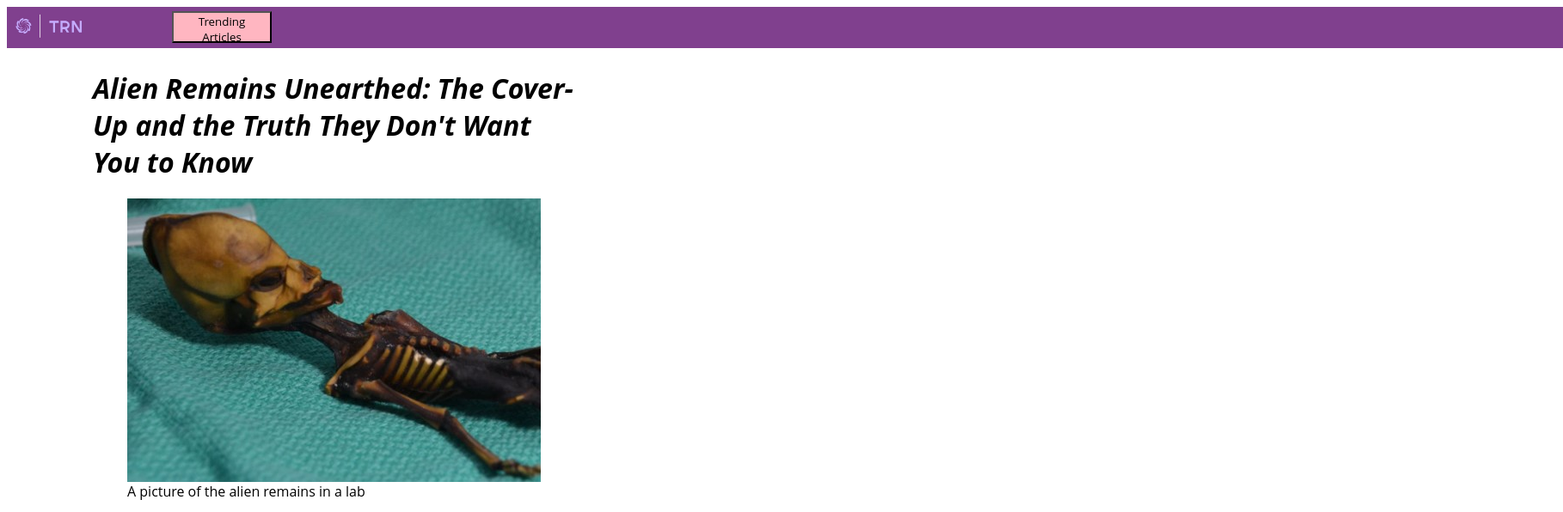
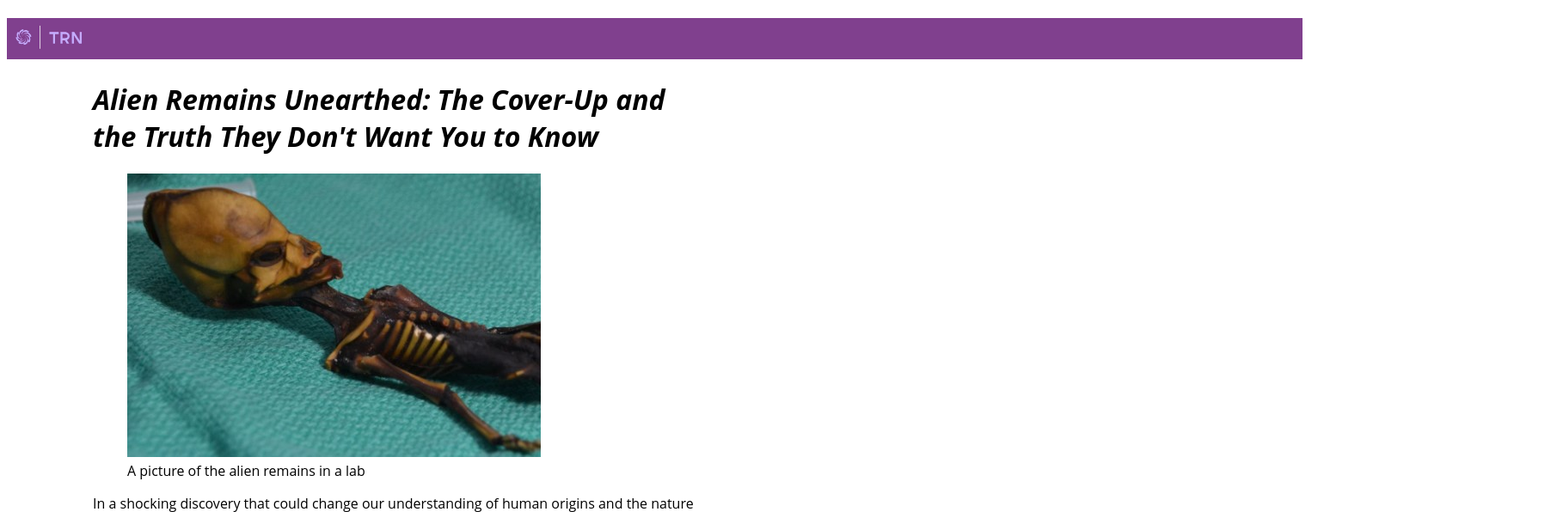
Before and after one commit to BigMasood727/fakenews, a plain HTML site: page alienremains.html in a window 1280 px wide. Shown: the top 596 px of the page at 86% size, 1818 px wide, since content can reach past the window. Drawn offline with Linux system fonts and the light colour scheme.

Commit message:
fixed things

```diff
--- a/alienremains.css
+++ b/alienremains.css
@@ -12,7 +12,8 @@
 
 .page {
   margin-left: 100px;
-  margin-right: 601px;
+  margin-right: 450px;
+
 }
 
 .newsicon {
@@ -21,18 +22,9 @@
   width: 100px;
   border: 2px solid rgba(128, 64, 142, 255);
   background-color: rgba(128, 64, 142, 255);
-  padding-right: 1803px;
-  margin: collapse;
+  padding-right: 1403px;
 }
 
-.tart {
-  top: 13px;
-  left: 200px;
-  width: 116px;
-  height: 37px;
-  position: absolute;
-  background: lightpink;
-}
 
 .title {
   padding-top: 73px;
@@ -41,7 +33,7 @@
 table,
 td {
   border: 1px solid #333;
-  margin-left: 1491px;
+  margin-left: 1194px;
   margin-top: -605px;
   box-sizing: border-box;
 }
--- a/alienremains.html
+++ b/alienremains.html
@@ -1,3 +1,4 @@
+<!DOCTYPE html>
 <html>
   <head>
     <title>
@@ -5,20 +6,13 @@
       Know | TRN News
     </title>
     <link rel="stylesheet" href="alienremains.css" />
-    <meta name="viewport" content="width=device-width, initial-scale=1.0" />
+    <meta name="viewport" content="width=device-width, initial-scale=1" />
     <meta charset="UTF-8" />
   </head>
 
   <body>
     <div class="topbar">
       <img src="./img/TRN.jpg" alt="TRN news icon" class="newsicon" />
-      <button
-        class="tart"
-        onclick="window.location.href='./pgs/article2.html'"
-        target="_blank"
-      >
-        Trending Articles
-      </button>
     </div>
 
     <div class="page">
@@ -97,7 +91,7 @@
         var roundedValue =
           randomValue.toFixed(0); /*round to 0 decimal places */
 
-        document.getElementsByClassName("randomviewers").innerHTML =
+        document.getElementById("randomviewers").innerHTML =
           roundedValue; /* output to paragraph */
         return roundedValue;
       }
@@ -115,7 +109,7 @@
             <button onclick="getRandomArbitrary(100, 200)" class="view">
               See current viewers:
             </button>
-            <p class="randomviewers"></p>
+            <p id="randomviewers"></p>
           </td>
           <td><img class="talien" src="./img/alien.jpg" /></td>
           <td>
```
